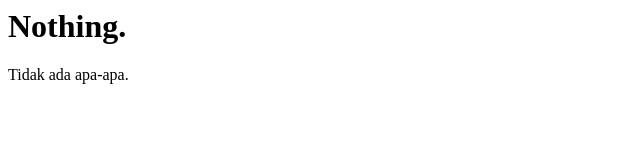
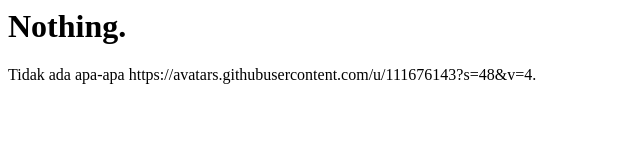
Before and after one commit to fatashr/fatashr.github.io, a plain HTML site: page index.html in a window 1280 px wide. Shown: the whole page, without its empty margins (0-640 px from the left). Drawn offline with Linux system fonts and the light colour scheme.

Commit message:
Update index.html
040922

```diff
--- a/index.html
+++ b/index.html
@@ -3,7 +3,7 @@
     <title>nothing</title>
   <body>
     <h1> Nothing. </h1>
-    <p> Tidak ada apa-apa. </p>
+    <p> Tidak ada apa-apa https://avatars.githubusercontent.com/u/111676143?s=48&v=4. </p>
   </body>
   </head>
 </html>
```
